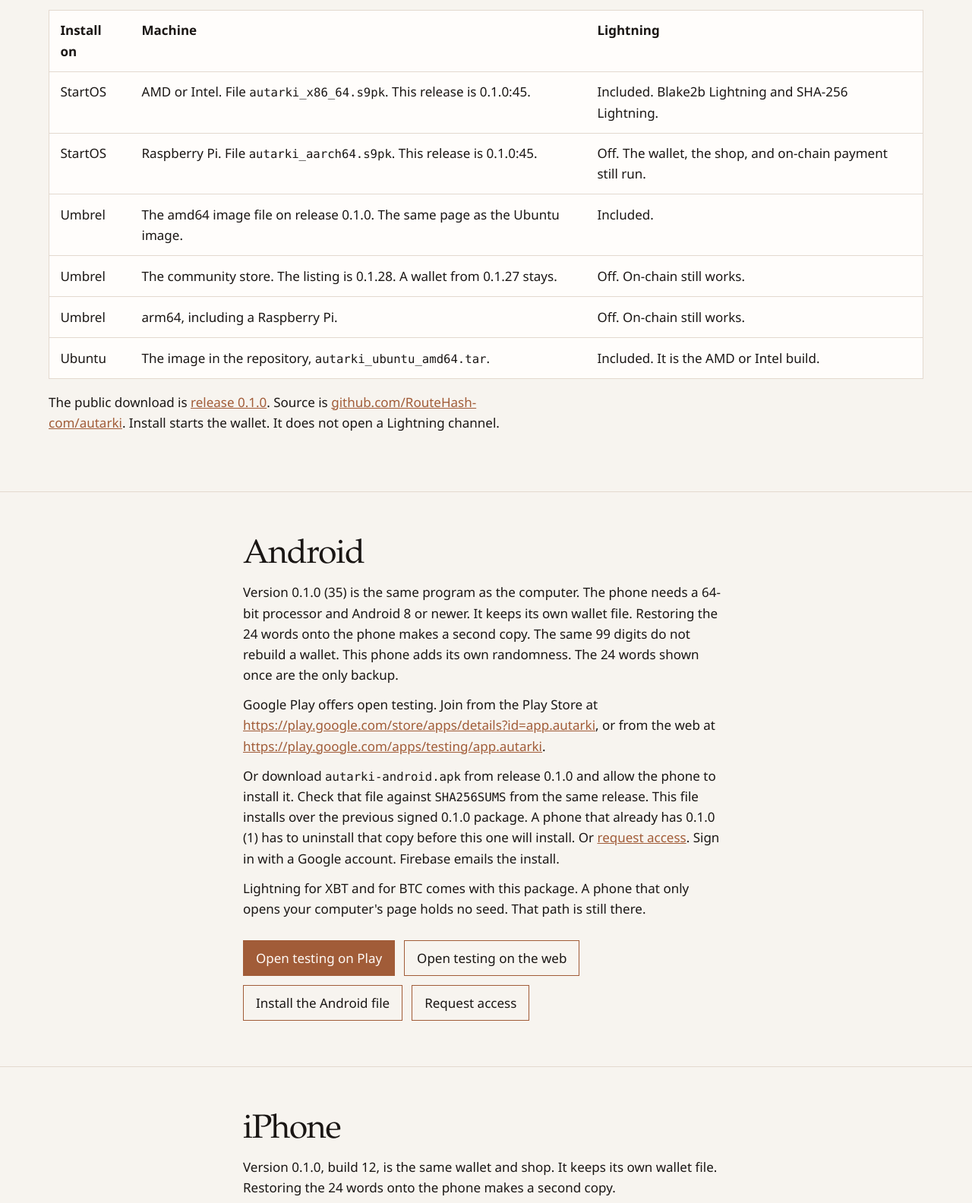
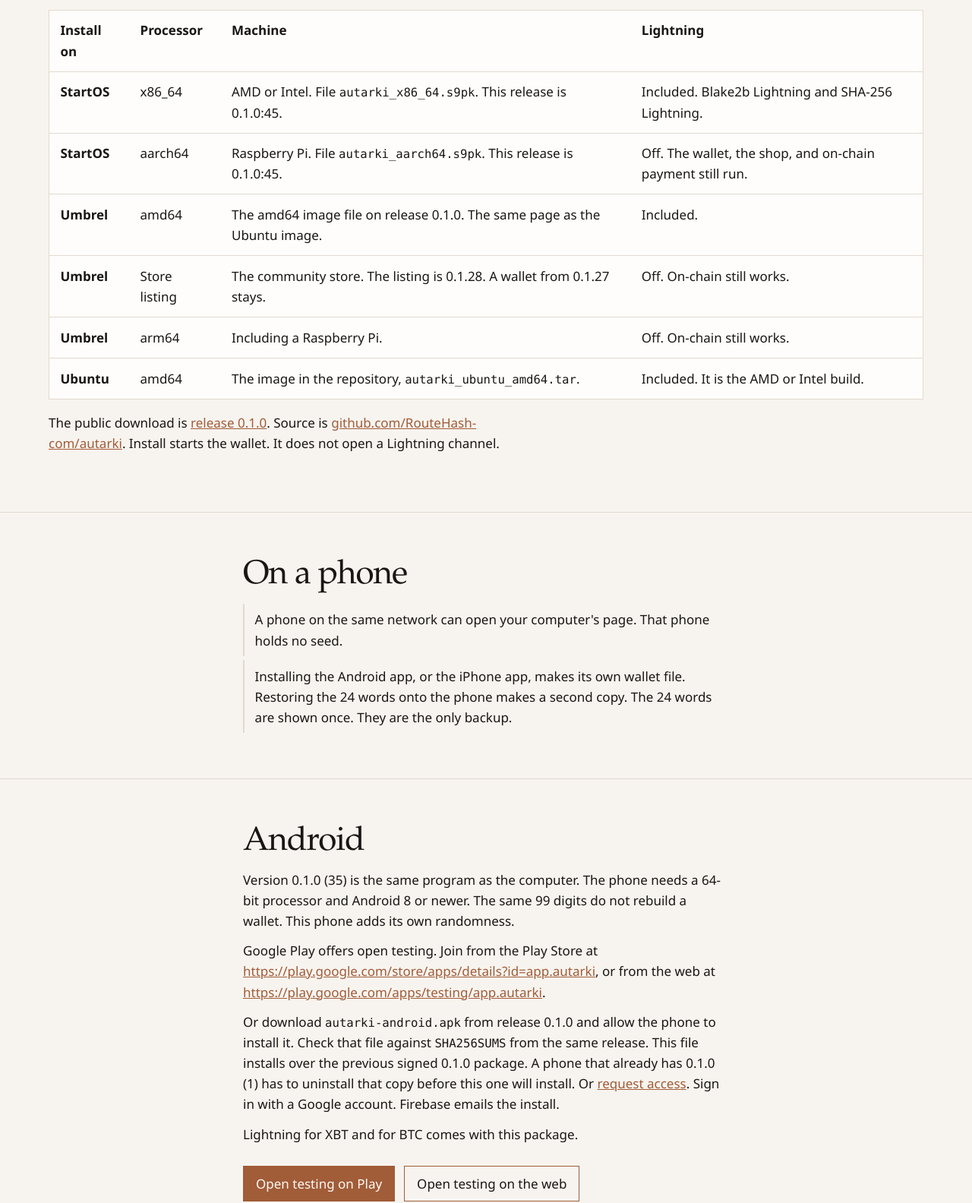
Before and after one commit to RouteHash-com/autarki-website, a plain HTML site: page site/install.html in a window 1280 px wide. Shown: the part 590-2174 px from the top of the page at 76% size. Drawn offline with Linux system fonts and the light colour scheme.

Commit message:
Say Mine itself does not spend, name the install processor, and state when a bought channel does not hold a shipment.

```diff
--- a/site/install.html
+++ b/site/install.html
@@ -158,38 +158,45 @@
             <thead>
               <tr>
                 <th scope="col">Install on</th>
+                <th scope="col">Processor</th>
                 <th scope="col">Machine</th>
                 <th scope="col">Lightning</th>
               </tr>
             </thead>
             <tbody>
               <tr>
-                <td>StartOS</td>
+                <td><strong>StartOS</strong></td>
+                <td>x86_64</td>
                 <td>AMD or Intel. File <code>autarki_x86_64.s9pk</code>. This release is 0.1.0:45.</td>
                 <td>Included. Blake2b Lightning and SHA-256 Lightning.</td>
               </tr>
               <tr>
-                <td>StartOS</td>
+                <td><strong>StartOS</strong></td>
+                <td>aarch64</td>
                 <td>Raspberry Pi. File <code>autarki_aarch64.s9pk</code>. This release is 0.1.0:45.</td>
                 <td>Off. The wallet, the shop, and on-chain payment still run.</td>
               </tr>
               <tr>
-                <td>Umbrel</td>
+                <td><strong>Umbrel</strong></td>
+                <td>amd64</td>
                 <td>The amd64 image file on release 0.1.0. The same page as the Ubuntu image.</td>
                 <td>Included.</td>
               </tr>
               <tr>
-                <td>Umbrel</td>
+                <td><strong>Umbrel</strong></td>
+                <td>Store listing</td>
                 <td>The community store. The listing is 0.1.28. A wallet from 0.1.27 stays.</td>
                 <td>Off. On-chain still works.</td>
               </tr>
               <tr>
-                <td>Umbrel</td>
-                <td>arm64, including a Raspberry Pi.</td>
+                <td><strong>Umbrel</strong></td>
+                <td>arm64</td>
+                <td>Including a Raspberry Pi.</td>
                 <td>Off. On-chain still works.</td>
               </tr>
               <tr>
-                <td>Ubuntu</td>
+                <td><strong>Ubuntu</strong></td>
+                <td>amd64</td>
                 <td>The image in the repository, <code>autarki_ubuntu_amd64.tar</code>.</td>
                 <td>Included. It is the AMD or Intel build.</td>
               </tr>
@@ -200,13 +207,23 @@
       </div>
     </section>
 
+    <section class="band" id="phone">
+      <div class="wrap prose">
+        <h2>On a phone</h2>
+        <ul class="brief">
+          <li>A phone on the same network can open your computer's page. That phone holds no seed.</li>
+          <li>Installing the Android app, or the iPhone app, makes its own wallet file. Restoring the 24 words onto the phone makes a second copy. The 24 words are shown once. They are the only backup.</li>
+        </ul>
+      </div>
+    </section>
+
     <section class="band" id="android">
       <div class="wrap prose">
         <h2>Android</h2>
-        <p>Version 0.1.0 (35) is the same program as the computer. The phone needs a 64-bit processor and Android 8 or newer. It keeps its own wallet file. Restoring the 24 words onto the phone makes a second copy. The same 99 digits do not rebuild a wallet. This phone adds its own randomness. The 24 words shown once are the only backup.</p>
+        <p>Version 0.1.0 (35) is the same program as the computer. The phone needs a 64-bit processor and Android 8 or newer. The same 99 digits do not rebuild a wallet. This phone adds its own randomness.</p>
         <p>Google Play offers open testing. Join from the Play Store at <a href="https://play.google.com/store/apps/details?id=app.autarki">https://play.google.com/store/apps/details?id=app.autarki</a>, or from the web at <a href="https://play.google.com/apps/testing/app.autarki">https://play.google.com/apps/testing/app.autarki</a>.</p>
         <p>Or download <code>autarki-android.apk</code> from release 0.1.0 and allow the phone to install it. Check that file against <code>SHA256SUMS</code> from the same release. This file installs over the previous signed 0.1.0 package. A phone that already has 0.1.0 (1) has to uninstall that copy before this one will install. Or <a href="https://appdistribution.firebase.dev/i/2ae8a6c81ce866a4">request access</a>. Sign in with a Google account. Firebase emails the install.</p>
-        <p>Lightning for XBT and for BTC comes with this package. A phone that only opens your computer's page holds no seed. That path is still there.</p>
+        <p>Lightning for XBT and for BTC comes with this package.</p>
         <div class="actions">
           <a class="button" href="https://play.google.com/store/apps/details?id=app.autarki">Open testing on Play</a>
           <a class="button button-ghost" href="https://play.google.com/apps/testing/app.autarki">Open testing on the web</a>
@@ -219,7 +236,7 @@
     <section class="band" id="iphone">
       <div class="wrap prose">
         <h2>iPhone</h2>
-        <p>Version 0.1.0, build 12, is the same wallet and shop. It keeps its own wallet file. Restoring the 24 words onto the phone makes a second copy.</p>
+        <p>Version 0.1.0, build 12, is the same wallet and shop.</p>
         <p>This build does not start Lightning. It uses Lightning on another Autarki that you keep running. Use other Autarki Lightning nodes stays on.</p>
         <p>It is not an App Store listing. Join the public TestFlight test from this page. Install TestFlight, then open <a href="https://testflight.apple.com/join/2WMBzSpM">https://testflight.apple.com/join/2WMBzSpM</a>.</p>
         <div class="actions">
@@ -244,7 +261,7 @@
     <section class="band">
       <div class="wrap prose">
         <h2>Umbrel</h2>
-        <p>Release 0.1.0 includes the Umbrel amd64 image file. That file is the same page as the Ubuntu image, and Lightning is in it. The community store is a separate listing, 0.1.28. A wallet from 0.1.27 stays. That listing leaves the Lightning programs out. On-chain still works. The store is not the official Umbrel App Store.</p>
+        <p>The amd64 image file on release 0.1.0 includes Lightning. The community store is a separate listing, and it is not the official Umbrel App Store.</p>
         <ol class="steps">
           <li>In Umbrel, open Settings, then App stores, then Add a community app store.</li>
           <li>Paste <code>https://github.com/RouteHash-com/umbrel-store</code>.</li>
@@ -281,7 +298,7 @@
     <section class="band">
       <div class="wrap">
         <h2>Install Autarki.</h2>
-        <p class="lede">Download release 0.1.0 and check <code>SHA256SUMS</code>. Android is version 0.1.0 (35). Google Play offers open testing. A phone that already has 0.1.0 (1) uninstalls that copy first. An iPhone joins the public TestFlight test for build 12.</p>
+        <p class="lede">Download release 0.1.0 and check <code>SHA256SUMS</code>. Android is version 0.1.0 (35). Google Play offers open testing. An iPhone joins the public TestFlight test for build 12.</p>
         <div class="actions">
           <a class="button" href="https://github.com/RouteHash-com/autarki/releases/tag/0.1.0">Install Autarki</a>
           <a class="button button-ghost" href="#android">Install on Android</a>
--- a/site/sitemap.xml
+++ b/site/sitemap.xml
@@ -5,12 +5,12 @@
   <url><loc>https://autarki.app/wallet</loc><lastmod>2026-11-16</lastmod></url>
   <url><loc>https://autarki.app/shop</loc><lastmod>2026-11-16</lastmod></url>
   <url><loc>https://autarki.app/classifieds</loc><lastmod>2026-11-16</lastmod></url>
-  <url><loc>https://autarki.app/mining</loc><lastmod>2026-11-07</lastmod></url>
+  <url><loc>https://autarki.app/mining</loc><lastmod>2026-11-16</lastmod></url>
   <url><loc>https://autarki.app/install</loc><lastmod>2026-11-16</lastmod></url>
   <url><loc>https://autarki.app/privacy</loc><lastmod>2026-11-16</lastmod></url>
   <url><loc>https://autarki.app/board</loc><lastmod>2026-11-10</lastmod></url>
   <url><loc>https://autarki.app/support</loc><lastmod>2026-11-07</lastmod></url>
   <url><loc>https://autarki.app/guide</loc><lastmod>2026-11-16</lastmod></url>
-  <url><loc>https://autarki.app/channel</loc><lastmod>2026-11-09</lastmod></url>
+  <url><loc>https://autarki.app/channel</loc><lastmod>2026-11-16</lastmod></url>
   <url><loc>https://autarki.app/referee</loc><lastmod>2026-11-16</lastmod></url>
 </urlset>
```
Also changed, not shown: site/channel.html (+1 -1 lines), site/guide.html (+1 -1 lines), site/index.html (+1 -1 lines), site/mining.html (+11 -13 lines), site/privacy.html (+2 -2 lines), site/llms.txt, 7 other files.
